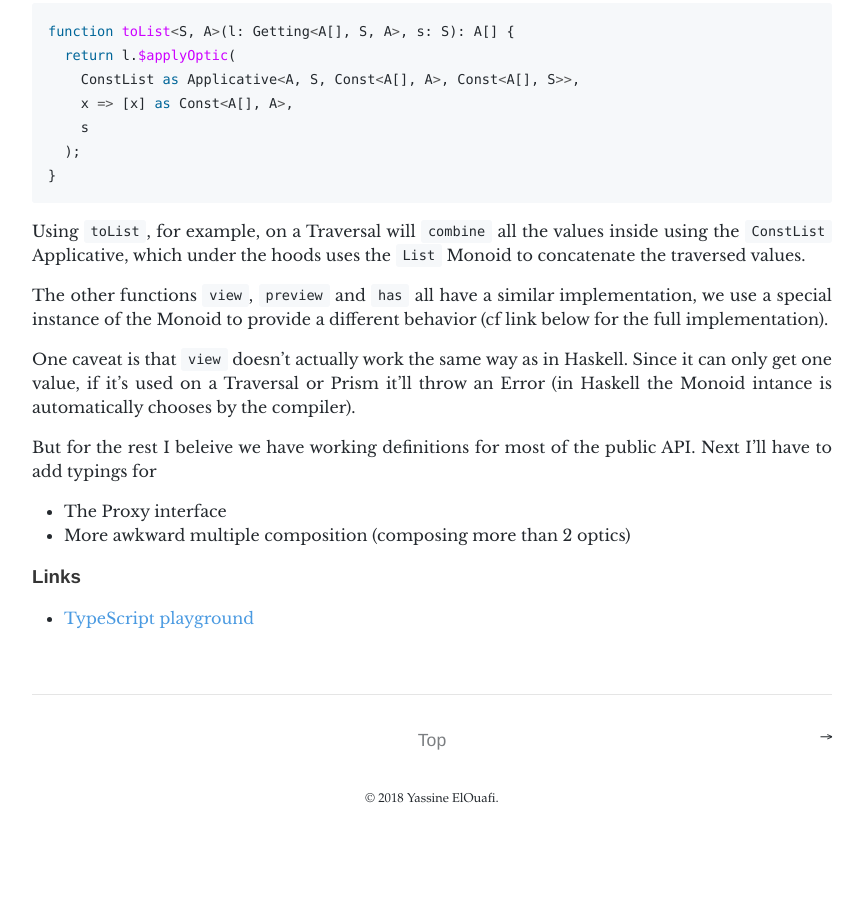
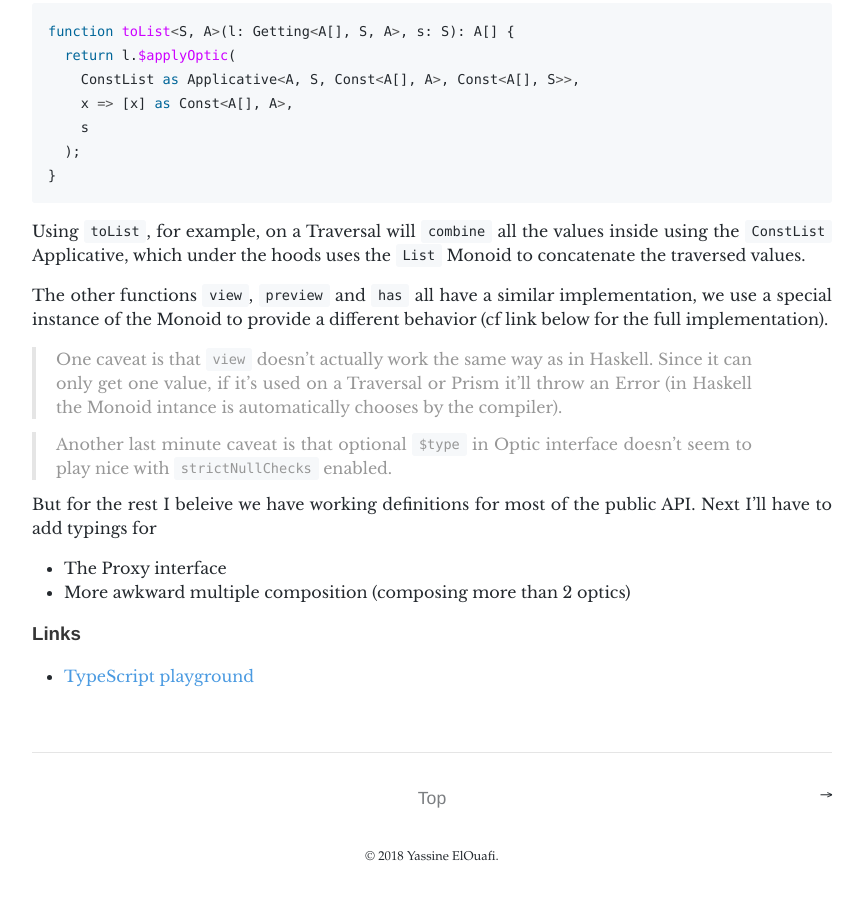
Before and after one commit to fnayre/fnayre.github.io, a Jekyll site: the page built from _posts/2018-11-29-typing-optics-4.md, in a window 1280 px wide and 900 px high, scrolled down 4309 px. Shown: the whole window, without its empty margins (208-1071 px from the left). Built offline with Jekyll 4.4.1, drawn with Linux system fonts in a browser that asks for light colours; comment, search, counter and statistics services are not loaded; before the commit the page ends 5151 px from its top, so only the background shows below that.

Commit message:
new post

```diff
--- a/_posts/2018-11-29-typing-optics-4.md
+++ b/_posts/2018-11-29-typing-optics-4.md
@@ -190,7 +190,9 @@ Using `toList`, for example, on a Traversal will `combine` all the values inside
 
 The other functions `view`, `preview` and `has` all have a similar implementation, we use a special instance of the Monoid to provide a different behavior (cf link below for the full implementation).
 
-One caveat is that `view` doesn't actually work the same way as in Haskell. Since it can only get one value, if it's used on a Traversal or Prism it'll throw an Error (in Haskell the Monoid intance is automatically chooses by the compiler).
+> One caveat is that `view` doesn't actually work the same way as in Haskell. Since it can only get one value, if it's used on a Traversal or Prism it'll throw an Error (in Haskell the Monoid intance is automatically chooses by the compiler).
+
+> Another last minute caveat is that optional `$type` in Optic interface doesn't seem to play nice with `strictNullChecks` enabled.
 
 But for the rest I beleive we have working definitions for most of the public API. Next I'll have to add typings for
 
```
